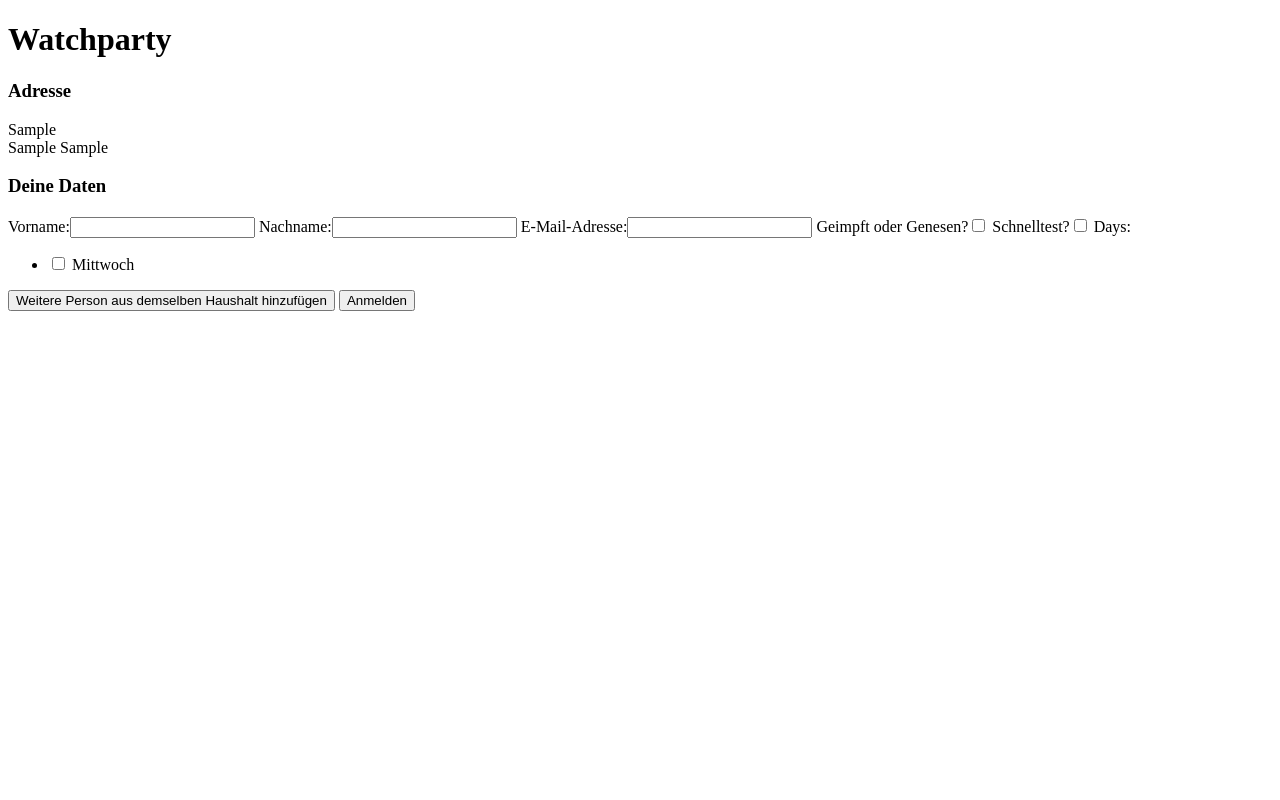
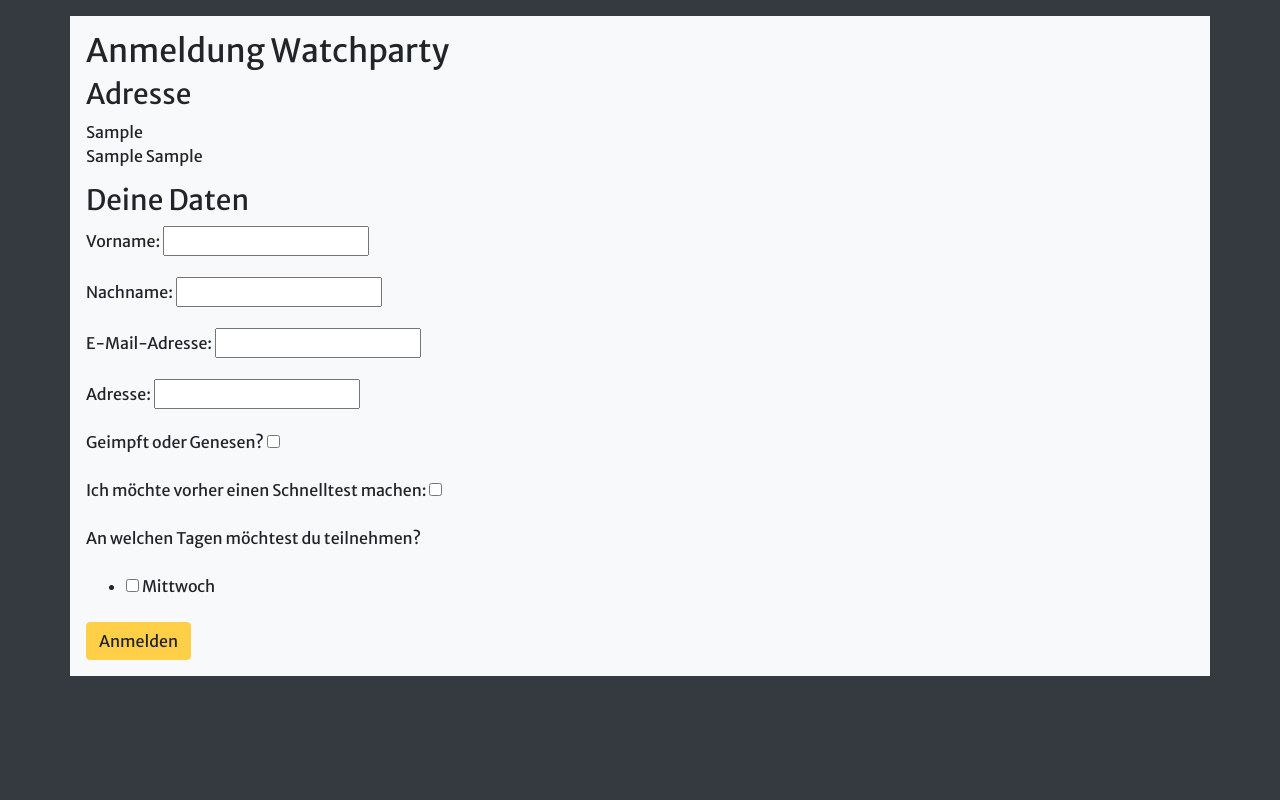
Before and after one commit to JosuaKugler/hst-backend, a Django app: page /registration/1/ in a window 1280 px wide. Run offline with Django 3.2, Linux system fonts and the light colour scheme; tables that the repository leaves empty hold one stand-in row (values such as "Sample post"); some libraries are stand-ins or nearby versions.

Commit message:
improve registration form + add crispyforms

```diff
--- a/registration/forms.py
+++ b/registration/forms.py
@@ -24,6 +24,7 @@ class MainForm(forms.Form):
     first_name = forms.CharField(label="Vorname", max_length=200)
     last_name = forms.CharField(label="Nachname", max_length=200)
     email = forms.EmailField(label="E-Mail-Adresse")
+    address = forms.CharField(label="Adresse", max_length=200)
     is_vaccinated = forms.BooleanField(label="Geimpft oder Genesen?", required=False)
-    wants_rapid_test = forms.BooleanField(label="Schnelltest?", required=False)
-    days = forms.MultipleChoiceField(widget=forms.CheckboxSelectMultiple, choices=CHOICES)
+    wants_rapid_test = forms.BooleanField(label="Ich möchte vorher einen Schnelltest machen:", required=False)
+    days = forms.MultipleChoiceField(widget=forms.CheckboxSelectMultiple, choices=CHOICES, label="An welchen Tagen möchtest du teilnehmen?")
--- a/registration/models.py
+++ b/registration/models.py
@@ -6,6 +6,7 @@ class User(models.Model):
     first_name = models.CharField(max_length=200)
     last_name = models.CharField(max_length=200)
     email = models.EmailField()
+    address = models.CharField(max_length=200)
     is_vaccinated = models.BooleanField()
     wants_rapid_test = models.BooleanField()
     haushalt_id = models.IntegerField()
--- a/registration/templates/index.html
+++ b/registration/templates/index.html
@@ -20,7 +20,7 @@
 
         <title>Hochschultage Heidelberg 2021</title>
         <!-- Favicon-->
-        <link rel="icon" type="image/x-icon" href="assets/img/logo.png">
+        <link rel="icon" type="image/x-icon" href="{% static 'assets/img/logo.png' %}">
         <!-- Font Awesome icons (free version)-->
         <!--<script src="https://use.fontawesome.com/releases/v5.15.1/js/all.js" crossorigin="anonymous"></script>-->
         <!-- Google fonts-->
@@ -447,10 +447,10 @@
                 </div>
             </div>
         </footer>
-        <!-- Leaflet -->
+        <!-- Leaflet
         <link rel="stylesheet" href="https://unpkg.com/leaflet@1.7.1/dist/leaflet.css" integrity="sha512-xodZBNTC5n17Xt2atTPuE1HxjVMSvLVW9ocqUKLsCC5CXdbqCmblAshOMAS6/keqq/sMZMZ19scR4PsZChSR7A==" crossorigin="">
-        <!-- Make sure you put this AFTER Leaflet's CSS -->
         <script src="https://unpkg.com/leaflet@1.7.1/dist/leaflet.js" integrity="sha512-XQoYMqMTK8LvdxXYG3nZ448hOEQiglfqkJs1NOQV44cWnUrBc8PkAOcXy20w0vlaXaVUearIOBhiXZ5V3ynxwA==" crossorigin=""></script>
+        -->
         <!-- Bootstrap core JS-->
         <!--<script src="https://code.jquery.com/jquery-3.5.1.slim.min.js"></script>-->
         <script src="https://ajax.googleapis.com/ajax/libs/jquery/3.5.1/jquery.min.js"></script>
--- a/registration/templates/registration/watchparty_registration.html
+++ b/registration/templates/registration/watchparty_registration.html
@@ -1,11 +1,22 @@
+{% load static %}
+{% load crispy_forms_tags %}
 <!DOCTYPE html>
 <html>
     <head>
         <meta charset="utf8">
         <title>Anmeldung Watchparty</title>
+        <link href="https://fonts.googleapis.com/css?family=Merriweather+Sans:400,700" rel="stylesheet">
+        <link href="https://fonts.googleapis.com/css?family=Merriweather:400,300,300italic,400italic,700,700italic" rel="stylesheet" type="text/css">
+        <link href="https://fonts.googleapis.com/css2?family=Raleway:wght@700&amp;display=swap" rel="stylesheet">
+        <!-- Third party plugin CSS-->
+        <link href="https://cdnjs.cloudflare.com/ajax/libs/magnific-popup.js/1.1.0/magnific-popup.min.css" rel="stylesheet">
+        <!-- Core theme CSS (includes Bootstrap)-->
+        <link href="{% static 'css/styles.css' %}" rel="stylesheet">
+        <link href="{% static 'css/custom_styles.css' %}" rel="stylesheet">
     </head>
-    <body>
-        <h1>Watchparty</h1>
+    <body class="bg-dark p-3">
+        <div class="container bg-light center p-3">
+        <h2>Anmeldung Watchparty</h2>
         <h3>Adresse</h3>
         <p>
             {{ watchparty_list.0.street }}<br> <!-- all watchpartys have the same address-->
@@ -14,9 +25,18 @@
         <h3>Deine Daten</h3>
         <form action="{% url 'register' watchparty_list.0.loc_id %}" method="post">
             {% csrf_token %}
-            {{ form }}
-            <button>Weitere Person aus demselben Haushalt hinzufügen</button>
-            <input type="submit" value="Anmelden">
+            {{ form|crispy }}
+            <!--<button class="btn btn-primary">Weitere Person aus demselben Haushalt hinzufügen</button>-->
+            <button class="btn btn-primary" type="submit">Anmelden</button>
             </form>
+        </div>
+        <script src="https://ajax.googleapis.com/ajax/libs/jquery/3.5.1/jquery.min.js"></script>
+        <script src='https://ajax.googleapis.com/ajax/libs/jqueryui/1.8.5/jquery-ui.min.js'></script>
+        <script src="https://cdn.jsdelivr.net/npm/bootstrap@4.5.3/dist/js/bootstrap.bundle.min.js"></script>
+        <!-- Third party plugin JS-->
+        <!--<script src="https://cdnjs.cloudflare.com/ajax/libs/jquery-easing/1.4.1/jquery.easing.min.js"></script>-->
+        <script src="https://cdnjs.cloudflare.com/ajax/libs/magnific-popup.js/1.1.0/jquery.magnific-popup.min.js"></script>
+        <!-- Core theme JS-->
+        <script src="{% static 'js/scripts.js' %}"></script>
     </body>
 </html>
--- a/registration/views.py
+++ b/registration/views.py
@@ -46,6 +46,7 @@ def register(request, watchparty_loc_id):
                 email = form.cleaned_data['email'],
                 is_vaccinated = form.cleaned_data['is_vaccinated'],
                 wants_rapid_test = form.cleaned_data['wants_rapid_test'],
+                address = form.cleaned_data['address'],
                 haushalt_id = haushalt_id__max + 1,
                 is_active = False
             )
```
Also changed, not shown: registration/static/watchparty_registration.js (added).
